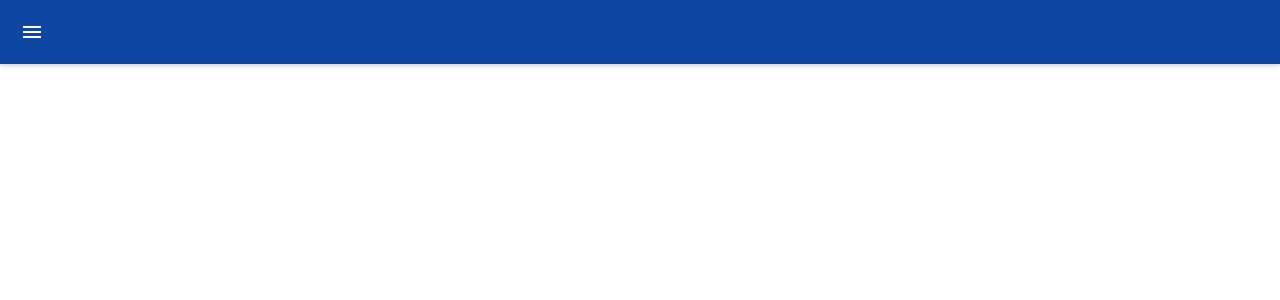
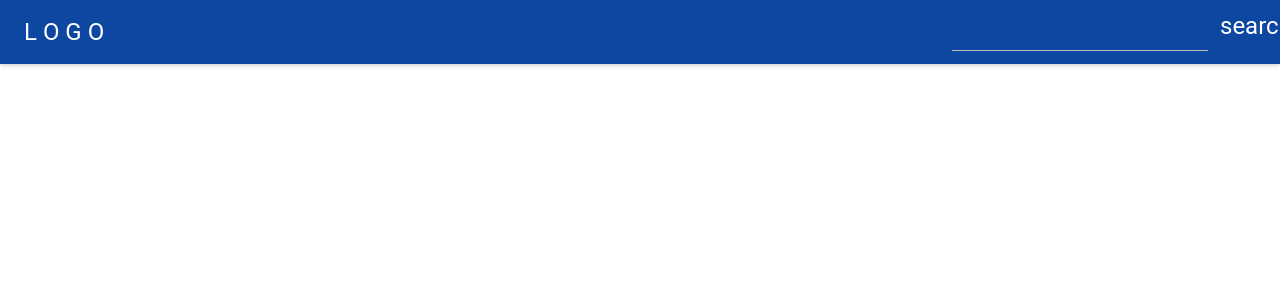
Before and after one commit to save-energy-project/frontend, a React (Create React App) app: page / in a window 1280 px wide. Shown: the top 300 px of the page. Built offline with nearby package versions, Linux system fonts and the light colour scheme; what react-tap-event-plugin would draw is missing.

Commit message:
Added search button

```diff
--- a/package.json
+++ b/package.json
@@ -3,6 +3,7 @@
   "version": "0.1.0",
   "private": true,
   "dependencies": {
+    "material-design-icons": "^3.0.1",
     "material-ui": "^0.19.4",
     "react": "^16.0.0",
     "react-dom": "^16.0.0",
--- a/src/containers/Home.jsx
+++ b/src/containers/Home.jsx
@@ -1,10 +1,32 @@
 import React, { Component } from 'react';
 import AppBar from 'material-ui/AppBar';
+import AutoComplete from 'material-ui/AutoComplete';
+import IconButton from 'material-ui/IconButton';
+
+import 'material-design-icons';
 
 class Home extends Component {
   render () {
     return (
-      <AppBar></AppBar>
+      <div>
+        <AppBar
+          title="L O G O"
+          showMenuIconButton={false}
+        >
+          <div className='search-bar'>
+            <AutoComplete
+              dataSource={[]}
+              inputStyle={{ color: 'white'}}
+            />
+            <IconButton
+              iconStyle={{ color: 'white' }}
+              iconClassName="material-icons"
+            >
+              search
+            </IconButton>
+          </div>
+        </AppBar>
+    </div>
     )
   }
 }
--- /dev/null
+++ b/src/styles/Home.css
@@ -0,0 +1,3 @@
+.search-bar {
+  margin-right: 1050px;
+}
--- a/src/styles/index.css
+++ b/src/styles/index.css
@@ -5,3 +5,5 @@
 }
 
 @import url('./App.css');
+@import url('./Home.css');
+@import url('https://fonts.googleapis.com/icon?family=Material+Icons');
```
Also changed, not shown: 1 other file (tests, documents, lock files or other folders).
